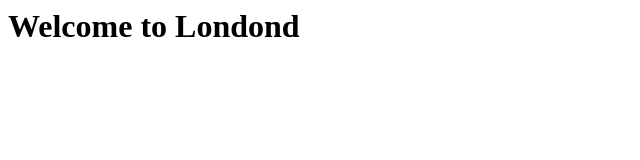
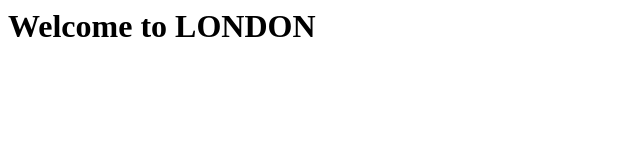
Before and after one commit to SrinvasBugudi/Mainsri, a plain HTML site: page index.html in a window 1280 px wide. Shown: the whole page, without its empty margins (0-640 px from the left). Drawn offline with Linux system fonts and the light colour scheme.

Commit message:
Update index.html
update1

```diff
--- a/index.html
+++ b/index.html
@@ -1,3 +1,3 @@
 <html>
-  <h1> Welcome to Londond </h1>
+  <h1> Welcome to LONDON </h1>
   </html>
```
